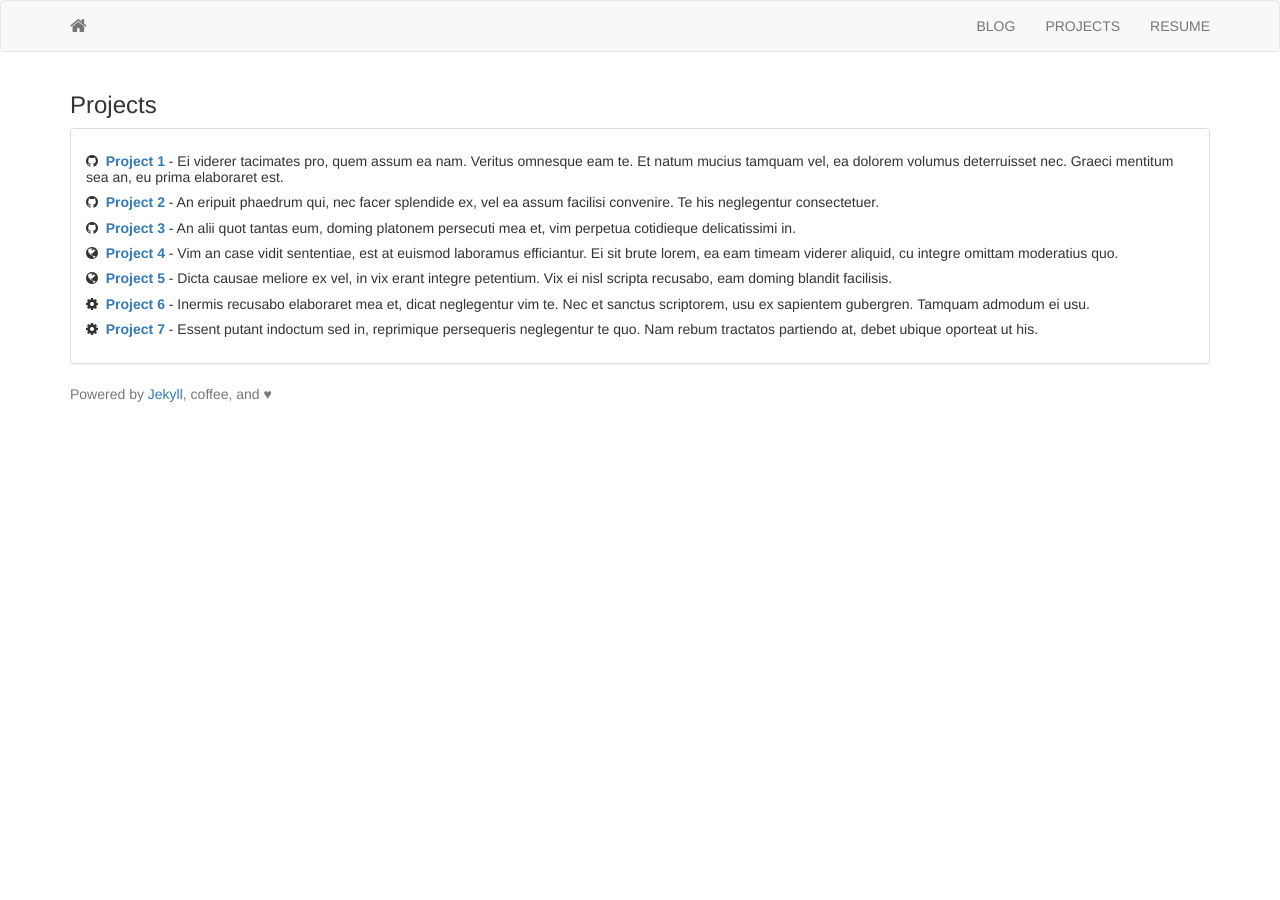
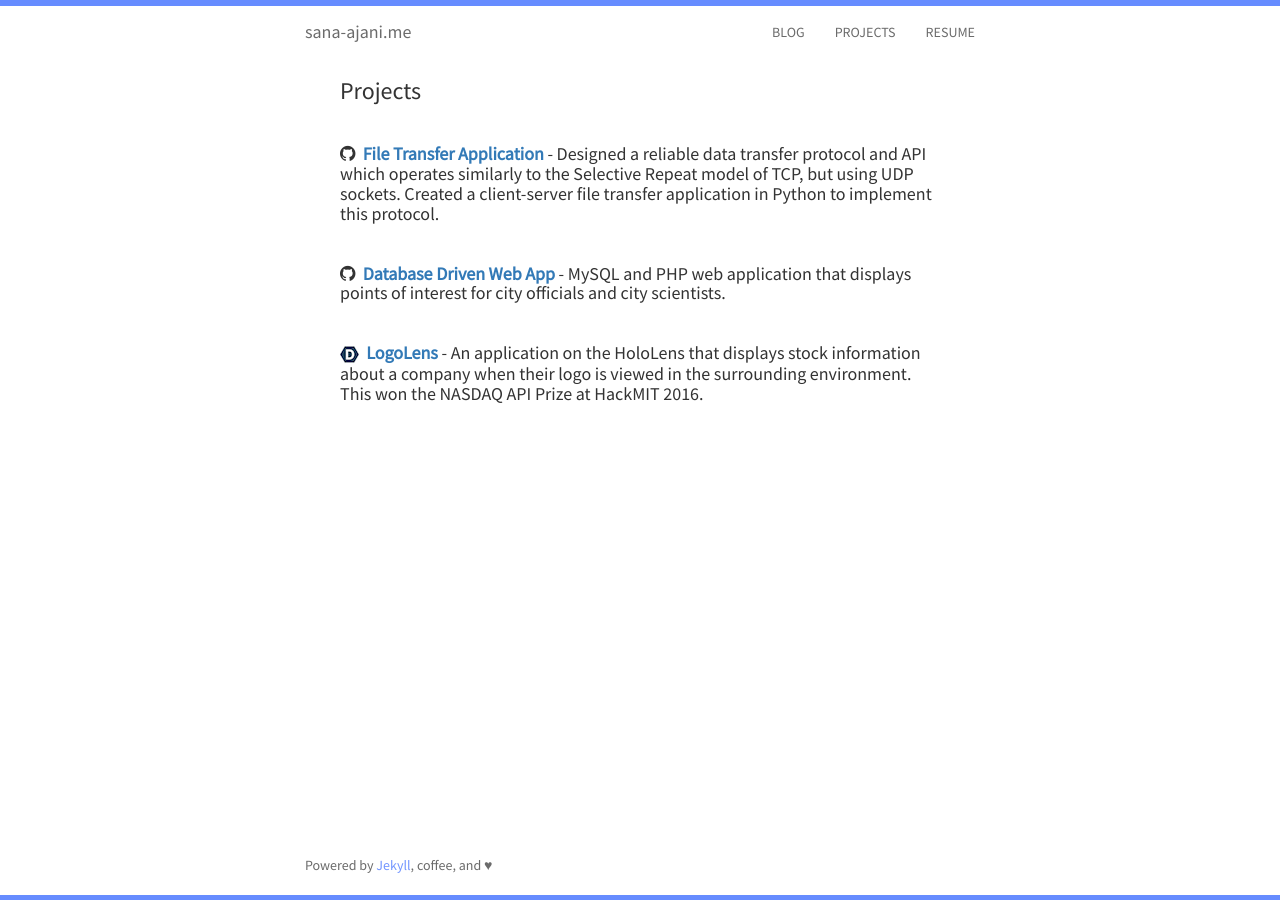
Before and after one commit to sana-ajani/sana-ajani.github.io, a Jekyll site: the page built from projects.html, in a window 1280 px wide. Built offline with Jekyll 4.4.1, drawn with Linux system fonts in a browser that asks for light colours; nearby versions of some CDN libraries.

Commit message:
include projects and general fixes

```diff
--- a/_config.yml
+++ b/_config.yml
@@ -11,9 +11,9 @@
 
 
 # site settings
-url: http://sana-ajani.github.io/
+url: "http://www.sana-ajani.me/"
 baseurl: ""
-title: Sana Ajani
+title: sana-ajani.me
 author: Sana Ajani
 description: Personal blog and resume
 avatar: profile.png
@@ -21,6 +21,7 @@
 github: sana-ajani
 twitter: sana_ajani
 linkedin: sanaajani
+timezone: America/New_York
 # stackoverflow: username   #e.g: users/2735833/proton1h1
 disqus: sana-ajani.me
 google_analytics: UA-87591804-1
--- a/_includes/header.html
+++ b/_includes/header.html
@@ -1,13 +1,13 @@
 <nav class="navbar navbar-default">
   <div class="container">
     <div class="navbar-header">
-      <a class="navbar-brand" href="www.sana-ajani.me"><i class="fa fa-home"></i></a>
+      <a class="navbar-brand" href="{{ site.baseurl }}">{{ site.title }}</a>
     </div>
     <div id="navbar">
       <ul class="nav navbar-nav navbar-right">
         <li><a href="{{ site.baseurl }}blog.html">BLOG</a></li>
         <li><a href="{{ site.baseurl }}projects.html">PROJECTS</a></li>
-        <li><a href="https://drive.google.com/file/d/0B3-wFdCY3QgDLTBzZGpZS2xlNzg/view">RESUME</a></li>
+        <li><a href="resume.pdf" target="_blank">RESUME</a></li>
       </ul>
     </div>
   </div>
--- a/_includes/projects.html
+++ /dev/null
@@ -1,45 +0,0 @@
-<section id="projects">
-<div class="container">
-  <h3>Projects</h3>
-  <div class="panel panel-default">
-    <div class="panel-body">
-		<h5>
-			<i class="fa fa-github"></i>&nbsp;&nbsp;<strong><a href="#">Project 1</a></strong>
-			- Ei viderer tacimates pro, quem assum ea nam. Veritus omnesque eam te. Et natum mucius tamquam vel,
-			ea dolorem volumus deterruisset nec. Graeci mentitum sea an, eu prima elaboraret est.
-		</h5>
-		<h5>
-			<i class="fa fa-github"></i>&nbsp;&nbsp;<strong><a href="#">Project 2</a></strong>
-			- An eripuit phaedrum qui, nec facer splendide ex, vel ea assum facilisi convenire.
-			Te his neglegentur consectetuer.
-		</h5>
-    	<h5>
-			<i class="fa fa-github"></i>&nbsp;&nbsp;<strong><a href="#">Project 3</a></strong>
-			- An alii quot tantas eum, doming platonem persecuti mea et, vim perpetua cotidieque delicatissimi in.
-		</h5>
-		<h5>
-			<i class="fa fa-globe"></i>&nbsp;&nbsp;<strong><a href="#">Project 4</a></strong>
-			- Vim an case vidit sententiae, est at euismod laboramus efficiantur. Ei sit brute lorem,
-			ea eam timeam viderer aliquid, cu integre omittam moderatius quo.
-		</h5>
-		<h5>
-			<i class="fa fa-globe"></i>&nbsp;&nbsp;<strong><a href="#">Project 5</a></strong>
-			- Dicta causae meliore ex vel, in vix erant integre petentium. Vix ei nisl scripta recusabo,
-			eam doming blandit facilisis.
-		</h5>
-		<h5>
-			<i class="fa fa-cog"></i>&nbsp;&nbsp;<strong><a href="#">Project 6</a></strong>
-			- Inermis recusabo elaboraret mea et, dicat neglegentur vim te. Nec et sanctus scriptorem,
-			usu ex sapientem gubergren. Tamquam admodum ei usu.
-		</h5>
-		<h5>
-			<i class="fa fa-cog"></i>&nbsp;&nbsp;<strong><a href="#">Project 7</a></strong>
-			- Essent putant indoctum sed in, reprimique persequeris neglegentur te quo. Nam rebum
-			tractatos partiendo at, debet ubique oporteat ut his.
-		</h5>
-
-
-    </div>
-  </div>
-</div>
-</section>
--- a/index.html
+++ b/index.html
@@ -11,7 +11,7 @@
 	  <h4>I am a 4th year undergrad student at Georgia Tech majoring in Computer Science, specializing in the Modeling &amp; Simulation and Information Internetworks concentrations. I'm also pursuing a minor in Business.</h4>
 	  <h4>I've been involved with leading <a href="https://www.tedxgeorgiatech.com">TEDx events</a> at my school and teaching AP Computer Science to high school girls.</h4>
 	  <h4>Last summer, I interned at Microsoft as an Explorer Intern and in the spring, I interned at CNN as a front-end developer. This summer, I'll be interning at American Express in NYC.</h4>
-	  <h4>For more info, check out some of my <a href="{{ site.baseurl }}projects.html">projects</a> and my  <a href="{{ site.baseurl }}blog.html">blog</a>! You can also get a copy of my <a href="https://drive.google.com/file/d/0B3-wFdCY3QgDLTBzZGpZS2xlNzg/view">resume</a>.</h4>
+	  <h4>For more info, check out some of my <a href="{{ site.baseurl }}projects.html">projects</a> and my  <a href="{{ site.baseurl }}blog.html">blog</a>! You can also get a copy of my <a href="resume.pdf" target="_blank">resume</a>.</h4>
 	  <h4>Want to chat? Feel free to drop me a line at <a href="http://twitter.com/{{ site.twitter }}">@{{ site.twitter }}</a> or by <a href="mailto:{{ site.email }}">email</a>.</h4>
 	</div>
 	{% include social.html %}
--- a/projects.html
+++ b/projects.html
@@ -1,7 +1,17 @@
 ---
 layout: page
 title: Projects
-permalink: /projects/
 ---
+<div class="projects">
+    <h3>Projects</h3><br>
+    <h4><i class="fa fa-github"></i>&nbsp;&nbsp;<strong><a href="https://github.com/sana-ajani/gt3251">File Transfer Application</a></strong>
+        -  Designed a reliable data transfer protocol and API which operates similarly to the Selective Repeat model of TCP, but using UDP sockets. Created a client-server file transfer application in Python to implement this protocol.
+    </h4><br>
+    <h4><i class="fa fa-github"></i>&nbsp;&nbsp;<strong><a href="https://github.com/sana-ajani/CS4400-WebApp/blob/master/README.md">Database Driven Web App</a></strong>
+        - MySQL and PHP web application that displays points of interest for city officials and city scientists.
+    </h4><br>
+    <h4><img src="static/img/devpost.jpg"></i>&nbsp;&nbsp;<strong><a href="https://devpost.com/software/logo-locator">LogoLens</a></strong>
+        - An application on the HoloLens that displays stock information about a company when their logo is viewed in the surrounding environment. This won the NASDAQ API Prize at HackMIT 2016.
+    </h4>
 
-{% include projects.html %}
+</div>
--- a/static/css/main.css
+++ b/static/css/main.css
@@ -168,6 +168,13 @@
   font-size: 18px;
 }
 
+.projects {
+  width: auto;
+  max-width: 600px;
+  text-align: left;
+  margin: 0 auto -65px;
+}
+
 /* Footer
 -------------------------------------------------- */
 
```
Also changed, not shown: _posts/2017-05-19-new-blog-who-dis.md (added, +19 -0 lines), _posts/2017-05-19-post1.md (deleted, +0 -18 lines), blog.html (line endings or trailing spaces), 11 other files.
